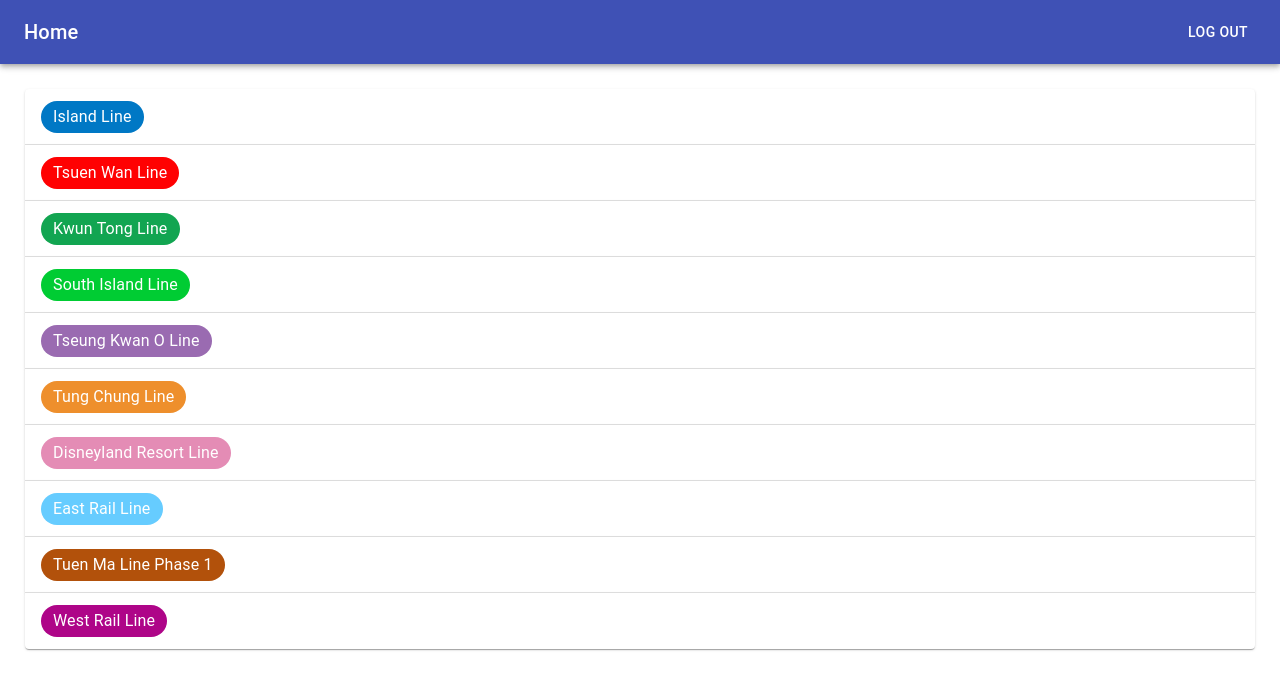
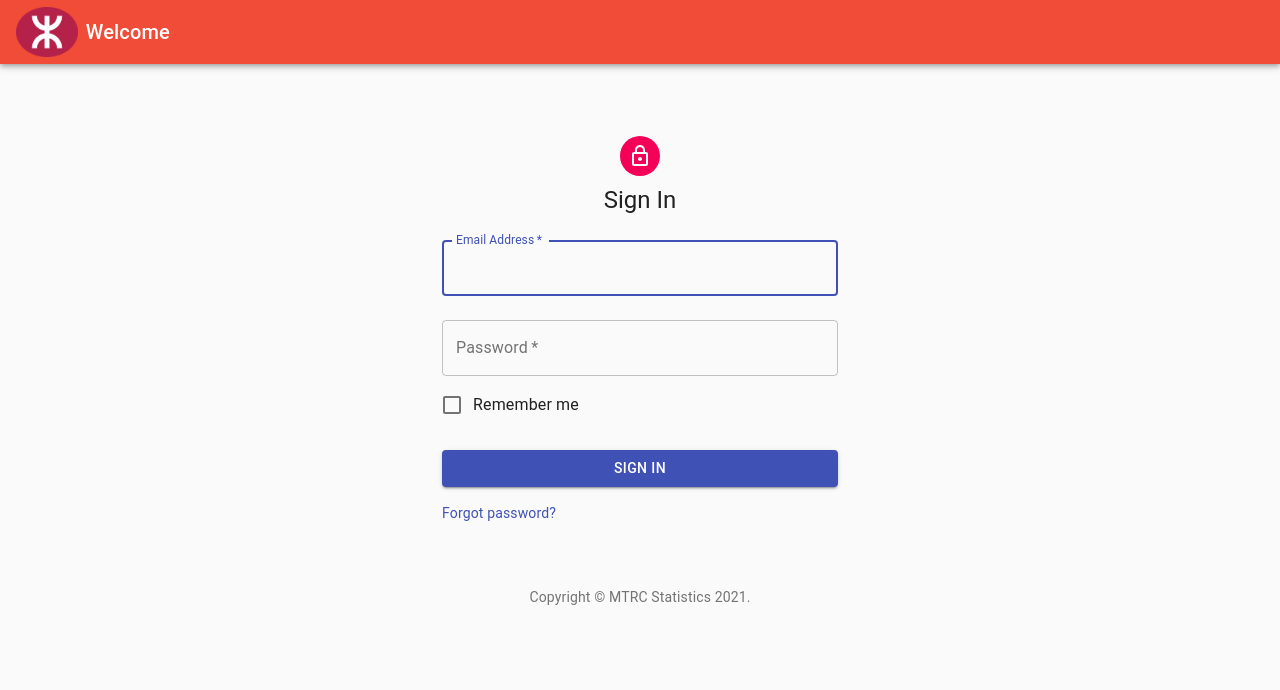
Before and after one commit to sidtiwari98/fyp-app, a React (Create React App) app in the folder dashboard/: page / in a window 1280 px wide. Shown: the top 690 px of the page. Built offline with nearby package versions, Linux system fonts and the light colour scheme.

Commit message:
[Feature]Login Page done

```diff
--- a/dashboard/src/components/TopBar/TopBar.js
+++ b/dashboard/src/components/TopBar/TopBar.js
@@ -4,6 +4,8 @@
 import Toolbar from '@material-ui/core/Toolbar';
 import Typography from '@material-ui/core/Typography';
 import Button from '@material-ui/core/Button';
+import logo from '../../static/images/MTR_logo.png'
+import { useHistory } from "react-router-dom";
 
 const useStyles = makeStyles((theme) => ({
   root: {
@@ -15,19 +17,27 @@
   title: {
     flexGrow: 1,
   },
+  image: {
+    margin: theme.spacing(0, 1, 0, -1),
+    height: "50px",
+  },
 }));
 
 export default function TopBar(props) {
   const classes = useStyles();
+  let history = useHistory();
 
   return (
     <div className={classes.root}>
-      <AppBar position="static">
+      <AppBar style={{ backgroundColor: "#F14C38" }} position="static">
         <Toolbar>
+          <img src={logo} alt="logo" className={classes.image}></img>
           <Typography variant="h6" className={classes.title}>
             {props.title}
           </Typography>
-          <Button color="inherit">Log Out</Button>
+          {
+            props.notLogin !== true && <Button onClick={() => history.push("/")}color="inherit">Log Out</Button>
+          }
         </Toolbar>
       </AppBar>
     </div>
--- /dev/null
+++ b/dashboard/src/pages/LoginPage/LoginPage.js
@@ -0,0 +1,119 @@
+import React from 'react';
+import Avatar from '@material-ui/core/Avatar';
+import Button from '@material-ui/core/Button';
+import CssBaseline from '@material-ui/core/CssBaseline';
+import TextField from '@material-ui/core/TextField';
+import FormControlLabel from '@material-ui/core/FormControlLabel';
+import Checkbox from '@material-ui/core/Checkbox';
+import Link from '@material-ui/core/Link';
+import Grid from '@material-ui/core/Grid';
+import Box from '@material-ui/core/Box';
+import LockOutlinedIcon from '@material-ui/icons/LockOutlined';
+import Typography from '@material-ui/core/Typography';
+import { makeStyles } from '@material-ui/core/styles';
+import Container from '@material-ui/core/Container';
+import { useHistory } from "react-router-dom";
+import TopBar from '../../components/TopBar/TopBar';
+
+function Copyright() {
+  return (
+    <Typography variant="body2" color="textSecondary" align="center">
+      {'Copyright © '}
+      <Link color="inherit" href="https://material-ui.com/">
+        MTRC Statistics
+      </Link>{' '}
+      {new Date().getFullYear()}
+      {'.'}
+    </Typography>
+  );
+}
+
+const useStyles = makeStyles((theme) => ({
+  paper: {
+    marginTop: theme.spacing(8),
+    display: 'flex',
+    flexDirection: 'column',
+    alignItems: 'center',
+  },
+  avatar: {
+    margin: theme.spacing(1),
+    backgroundColor: theme.palette.secondary.main,
+  },
+  form: {
+    width: '100%', // Fix IE 11 issue.
+    marginTop: theme.spacing(1),
+  },
+  submit: {
+    margin: theme.spacing(3, 0, 2),
+  },
+}));
+
+export default function LoginPage() {
+  const classes = useStyles();
+  let history = useHistory();
+
+  return (
+      <div>
+    <TopBar title = {"Welcome"} notLogin = {true}/>
+    <Container component="main" maxWidth="xs">
+      <CssBaseline />
+      <div className={classes.paper}>
+        <Avatar className={classes.avatar}>
+          <LockOutlinedIcon />
+        </Avatar>
+        <Typography component="h1" variant="h5">
+          Sign In
+        </Typography>
+        <form className={classes.form} noValidate>
+          <TextField
+            variant="outlined"
+            margin="normal"
+            required
+            fullWidth
+            id="email"
+            label="Email Address"
+            name="email"
+            autoComplete="email"
+            autoFocus
+          />
+          <TextField
+            variant="outlined"
+            margin="normal"
+            required
+            fullWidth
+            name="password"
+            label="Password"
+            type="password"
+            id="password"
+            autoComplete="current-password"
+          />
+          <FormControlLabel
+            control={<Checkbox value="remember" color="primary" />}
+            label="Remember me"
+          />
+          <Button
+            type="submit"
+            fullWidth
+            variant="contained"
+            color="primary"
+            className={classes.submit}
+            onClick={() => history.push("/home")}
+          >
+            Sign In
+          </Button>
+          <Grid container>
+            <Grid item xs>
+              <Link href="#" variant="body2">
+                Forgot password?
+              </Link>
+            </Grid>
+          </Grid>
+        </form>
+      </div>
+      <Box mt={8}>
+        <Copyright />
+      </Box>
+    </Container>
+    </div>
+  );
+}
--- a/dashboard/src/routes/index.js
+++ b/dashboard/src/routes/index.js
@@ -6,12 +6,14 @@
 import StorePage from '../pages/StorePage/StorePage'
 import StatsPage from '../pages/StatsPage/StatsPage'
 import NotFoundPage from '../pages/NotFoundPage/NotFoundPage'
+import LoginPage from '../pages/LoginPage/LoginPage';
 
 
 function Routes() {
   return (
     <Switch>
-      <Route path="/" exact component={HomePage} />
+      <Route path="/" exact component={LoginPage} />
+      <Route path="/home" exact component={HomePage} />
       <Route path="/stations/:station" component={StorePage} />
       <Route path="/stations" component={StationPage} />
       <Route path="/stats" component={StatsPage} />
```
Also changed, not shown: dashboard/src/static/images/MTR_logo.png (added).
